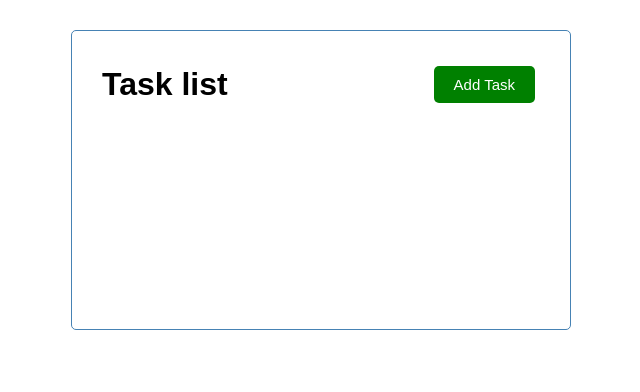
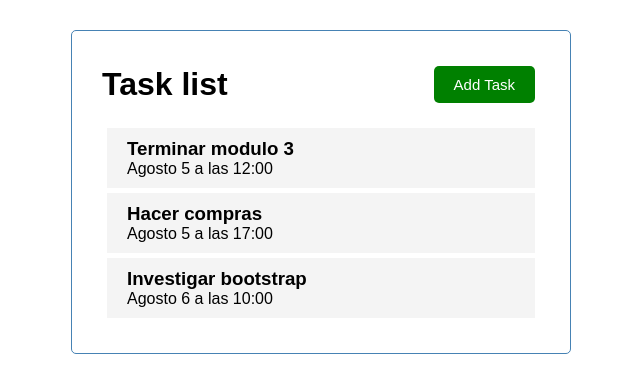
Before and after one commit to GermanSchmitz/task-list, an Angular app: page / in a window 1280 px wide. Shown: the top 392 px of the page, without its empty margins (319-959 px from the left). Built offline with nearby package versions, Linux system fonts and the light colour scheme.

Commit message:
Lista de tasks-items

```diff
--- a/src/app/app.component.html
+++ b/src/app/app.component.html
@@ -1,3 +1,4 @@
 <div class="container">
   <app-header></app-header>
+  <app-tasks></app-tasks>
 </div>
--- a/src/app/app.module.ts
+++ b/src/app/app.module.ts
@@ -4,12 +4,16 @@
 import { AppComponent } from './app.component';
 import { HeaderComponent } from './components/header/header.component';
 import { ButtonComponent } from './components/button/button.component';
+import { TasksComponent } from './components/tasks/tasks.component';
+import { TasksItemComponent } from './components/tasks-item/tasks-item.component';
 
 @NgModule({
   declarations: [
     AppComponent,
     HeaderComponent,
-    ButtonComponent
+    ButtonComponent,
+    TasksComponent,
+    TasksItemComponent
   ],
   imports: [
     BrowserModule
--- /dev/null
+++ b/src/app/components/tasks-item/tasks-item.component.css
@@ -0,0 +1,16 @@
+.task{
+    background-color: #f4f4f4;
+    margin: 5px;
+    padding: 10px 20px;
+    cursor: pointer;
+}
+
+.task.reminder {
+    border-left: 5px solid green;
+}
+
+.task h3 {
+    display: flex;
+    align-items: center;
+    justify-content: space-between;
+}
--- /dev/null
+++ b/src/app/components/tasks-item/tasks-item.component.html
@@ -0,0 +1,4 @@
+<div class="task">
+    <h3>{{task.text}}</h3>
+    <p>{{task.day}}</p>
+</div>
--- /dev/null
+++ b/src/app/components/tasks-item/tasks-item.component.ts
@@ -0,0 +1,17 @@
+import { Component, Input, OnInit } from '@angular/core';
+import { Task } from 'src/app/Task';
+import { TASKS } from 'src/app/mock-tasks';
+@Component({
+  selector: 'app-tasks-item',
+  templateUrl: './tasks-item.component.html',
+  styleUrls: ['./tasks-item.component.css']
+})
+export class TasksItemComponent implements OnInit{
+  constructor(){}
+  ngOnInit(): void {
+
+  }
+
+  @Input() task: Task = TASKS[0]
+
+}
--- /dev/null
+++ b/src/app/components/tasks/tasks.component.html
@@ -0,0 +1,3 @@
+<app-tasks-item *ngFor="let task of tasks" [task] = "task">
+
+</app-tasks-item>
--- /dev/null
+++ b/src/app/components/tasks/tasks.component.ts
@@ -0,0 +1,19 @@
+import { Component, OnInit } from '@angular/core';
+import { Task } from "../../Task";
+import { TASKS } from "../../mock-tasks";
+
+@Component({
+  selector: 'app-tasks',
+  templateUrl: './tasks.component.html',
+  styleUrls: ['./tasks.component.css'],
+})
+export class TasksComponent implements OnInit {
+  tasks: Task[] = TASKS
+
+  constructor() {}
+
+  ngOnInit(): void {}
+
+
+
+}
--- a/src/app/mock-tasks.ts
+++ b/src/app/mock-tasks.ts
@@ -1,4 +1,4 @@
-import { Task } from './task';
+import { Task } from './Task';
 export const TASKS: Task[] = [
   {
     id: 1,
```
Also changed, not shown: src/app/components/tasks/tasks.component.css (added).
